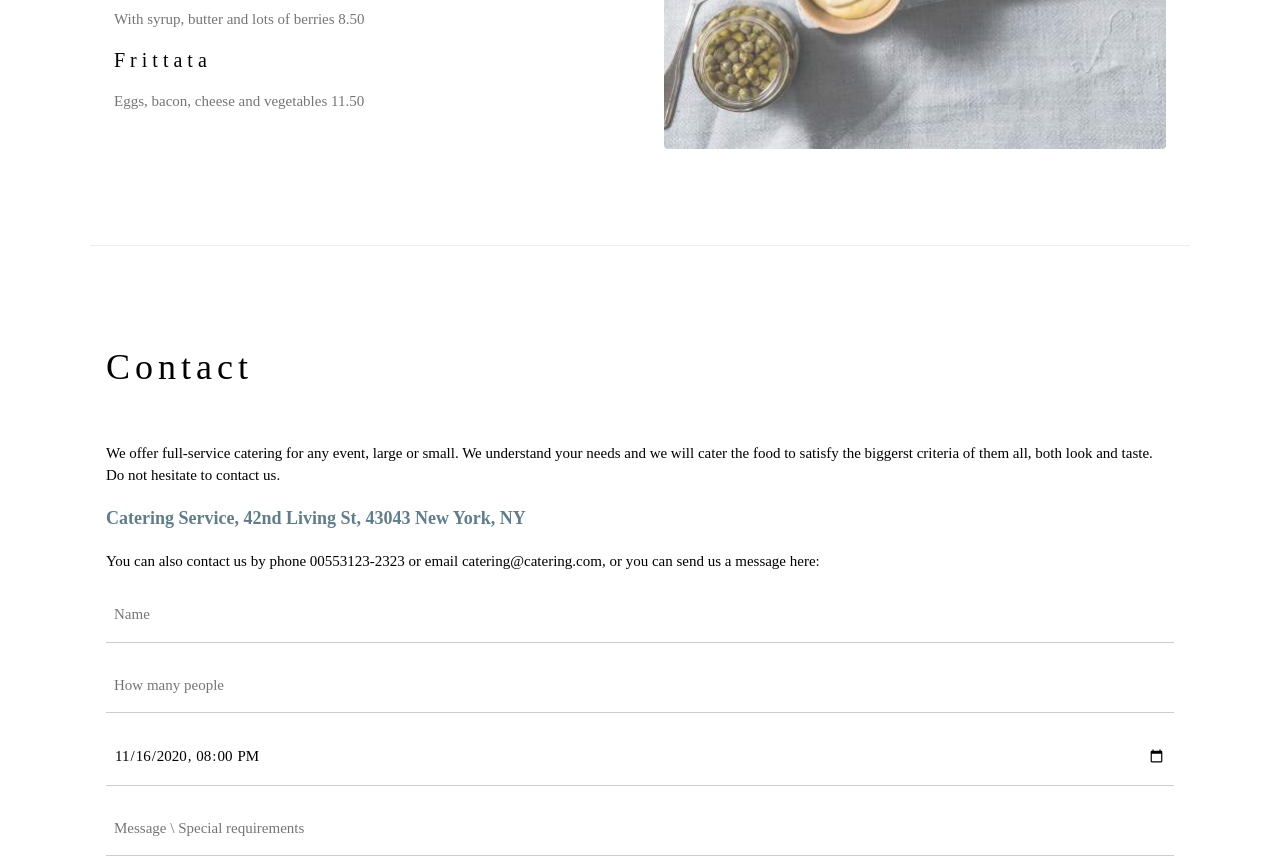
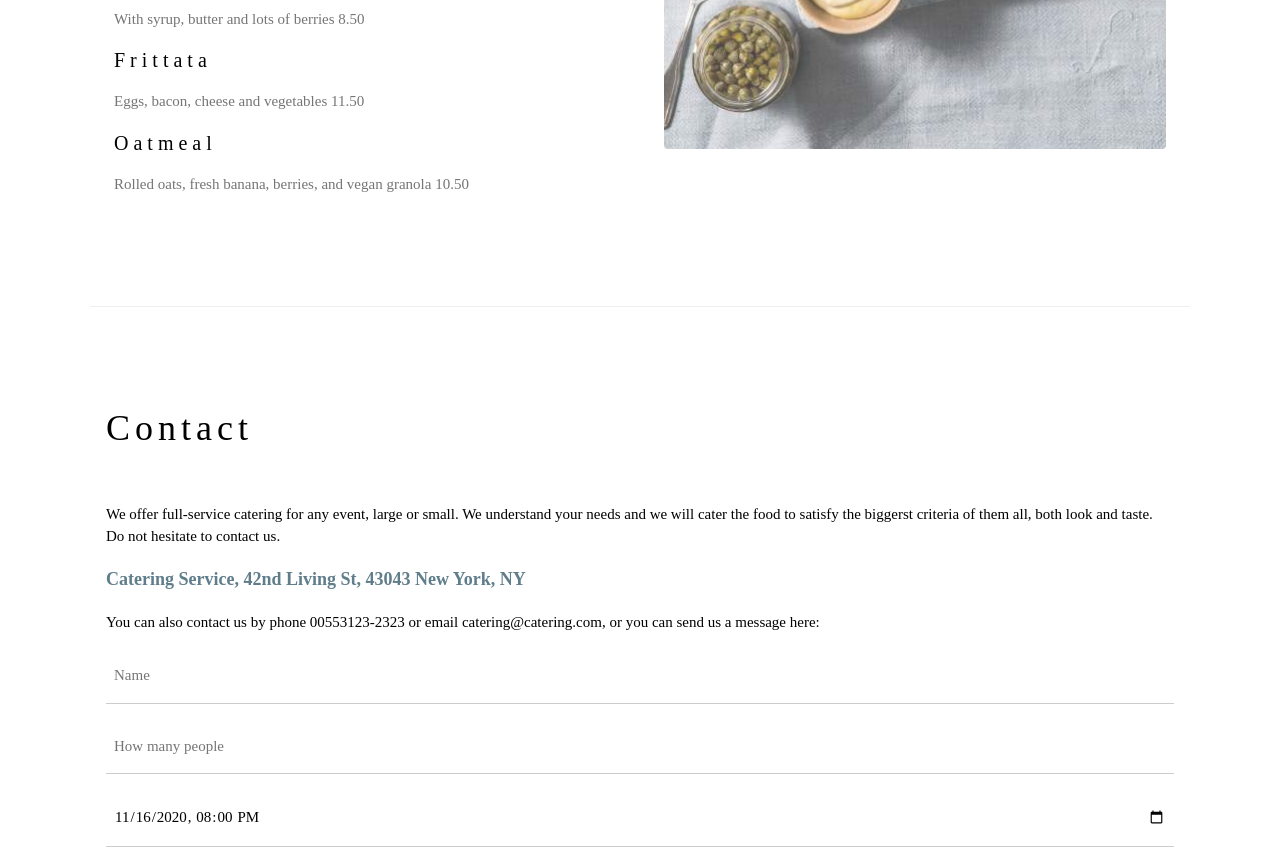
Before and after one commit to sergiokanno/mywebsite, a plain HTML site: page index.html in a window 1280 px wide. Shown: the part 2140-2999 px from the top of the page. Drawn offline with nearby package versions, Linux system fonts and the light colour scheme.

Commit message:
Incluindo Oatmeal no menu

```diff
--- a/index.html
+++ b/index.html
@@ -77,6 +77,9 @@ h1, h2, h3, h4, h5, h6 {
 
       <h4>Frittata</h4>
       <p class="w3-text-grey">Eggs, bacon, cheese and vegetables 11.50</p>
+
+      <h4>Oatmeal</h4>
+      <p class="w3-text-grey">Rolled oats, fresh banana, berries, and vegan granola 10.50</p>
     </div>
 
     <div class="w3-col l6 w3-padding-large">
```
Also changed, not shown: 1 other file.
